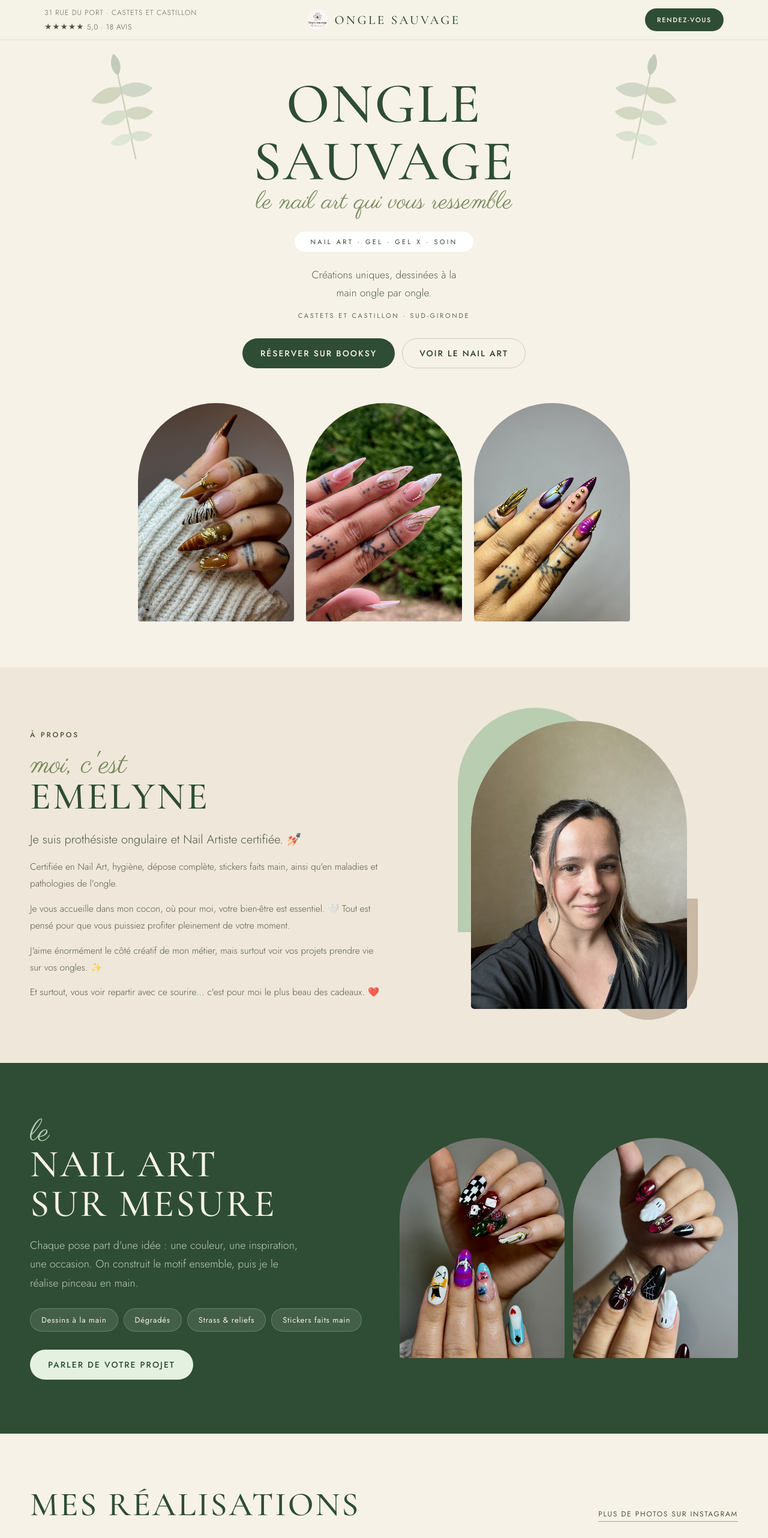
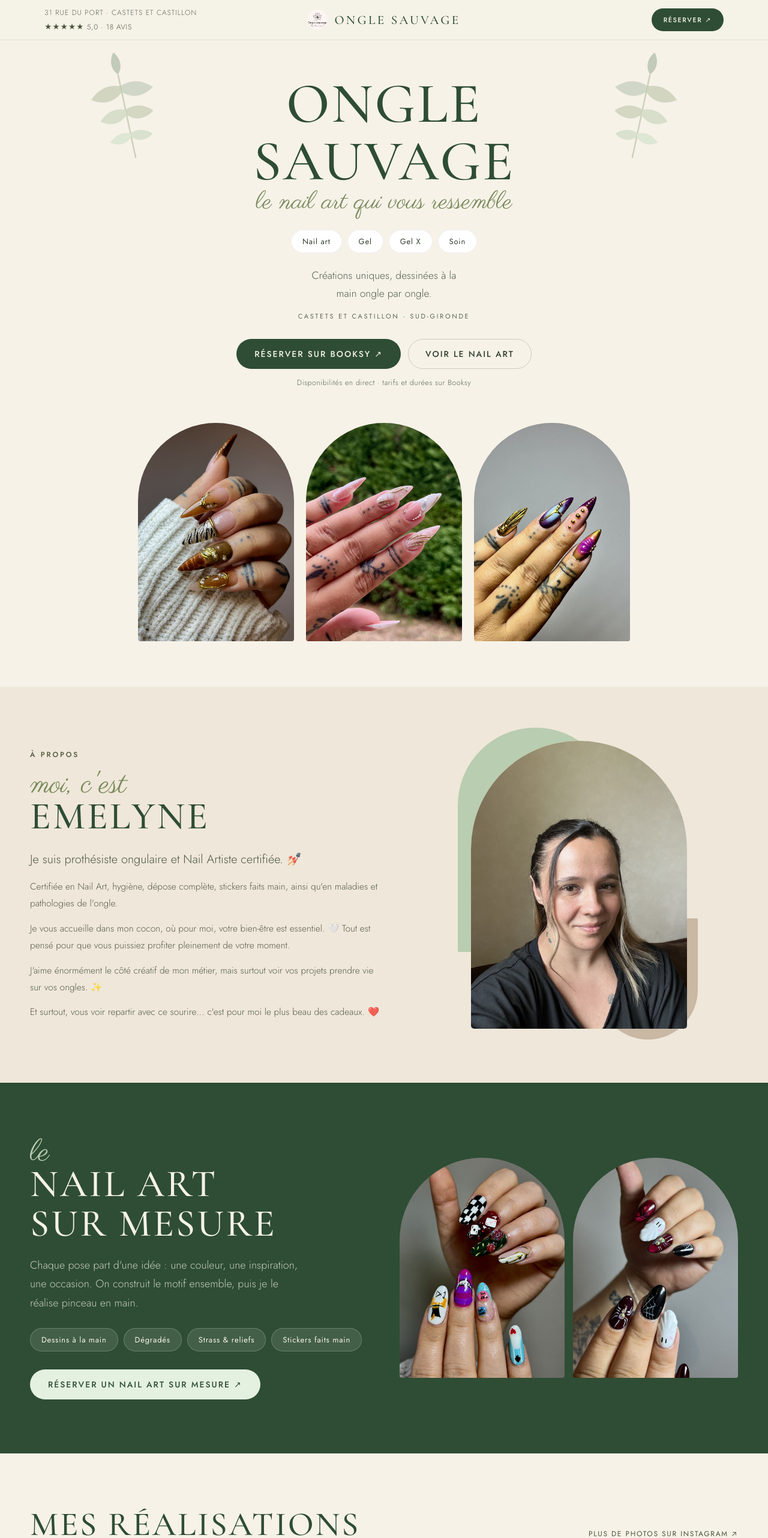
Before and after one commit to mvlemincks-ouwba/onglesauvage, a plain HTML site: page index.html in a window 1280 px wide. Shown: the top 2564 px of the page at 60% size. Drawn offline with nearby package versions, Linux system fonts and the light colour scheme.

Commit message:
fix(ux): clarifie les appels à la réservation
Cinq formulations menaient à la même fiche Booksy sans jamais dire
qu'elles ouvrent un onglet. Elles deviennent un seul verbe : « Réserver
sur Booksy ↗ » sur les appels principaux, « Réserver ↗ » dans l'en-tête
contraint, et deux exceptions motivées — « Voir les disponibilités ↗ »
sur la carte horaires, qui annonce les créneaux et non la réservation,
et le lien des avis. « Parler de votre projet » promettait une
conversation et livrait un calendrier.

Les douze liens qui ouvrent un onglet portent désormais un nom
accessible : la flèche ne doit pas porter le message à elle seule.

La pilule du héros reprenait la recette du bouton principal sans être
cliquable, et elle était plus large que lui. Elle devient quatre puces,
le composant que DESIGN.md documente comme non interactif. La rassurance
que la page possédait déjà arrive sous le bouton, là où la visiteuse
quitte le site.

Le titre des avis et le nom accessible du rail passent au neutre : la
page propose un forfait homme deux sections plus haut.

Le bouton de l'en-tête passe à 11px, plancher de lisibilité d'un texte
fonctionnel. Mesuré à 360px, il tient sur une ligne sans débordement.

Co-Authored-By: Claude Opus 5 <noreply@anthropic.com>

```diff
--- a/index.html
+++ b/index.html
@@ -141,7 +141,7 @@
     .topbar-inner{flex-wrap:nowrap;gap:10px;padding:10px 16px}
     .brand{font-size:16px;gap:8px;letter-spacing:.12em}
     .brand img{width:28px;height:28px}
-    .nav-cta .btn{padding:10px 14px;font-size:10px;letter-spacing:.1em;white-space:nowrap}
+    .nav-cta .btn{padding:10px 14px;font-size:11px;letter-spacing:.1em;white-space:nowrap}
   }
 
   /* Héro */
@@ -164,11 +164,10 @@
     font-family:'Parisienne',cursive;color:var(--sage-mid);
     font-size:clamp(24px,3.4vw,42px);line-height:1.15;margin:-.08em 0 0;
   }
-  .hero-tag{
-    display:inline-block;margin-top:22px;
-    background:#fff;color:var(--ink);border:1px solid rgba(51,64,47,.08);
-    border-radius:999px;
-    padding:9px 26px;font-size:11px;letter-spacing:.3em;text-transform:uppercase;
+  .hero-chips{justify-content:center;margin-top:20px}
+  .hero-note{
+    margin:14px 0 0;font-size:12.5px;letter-spacing:.04em;
+    color:rgba(51,64,47,.78);font-weight:300;
   }
   .hero .lede{margin:22px auto 0;max-width:36ch;font-size:clamp(15px,1.4vw,17.5px)}
   .hero-place{
@@ -455,7 +454,7 @@
       <img src="assets/logo.jpg" alt="" width="34" height="34">Ongle Sauvage
     </a>
     <div class="nav-cta">
-      <a class="btn btn-forest" href="https://booksy.com/fr-fr/62614_ongle-sauvage_onglerie_80506_castillon-de-castets" target="_blank" rel="noopener">Rendez-vous</a>
+      <a class="btn btn-forest" href="https://booksy.com/fr-fr/62614_ongle-sauvage_onglerie_80506_castillon-de-castets" target="_blank" rel="noopener" aria-label="Réserver sur Booksy (nouvel onglet)">Réserver ↗</a>
     </div>
   </div>
 </header>
@@ -487,13 +486,19 @@
       <h1>Ongle<br>
       Sauvage</h1>
       <p class="script-lead">le nail art qui vous ressemble</p>
-      <div class="hero-tag">Nail art · Gel · Gel X · Soin</div>
+      <div class="chips hero-chips">
+        <span class="chip">Nail art</span>
+        <span class="chip">Gel</span>
+        <span class="chip">Gel X</span>
+        <span class="chip">Soin</span>
+      </div>
       <p class="lede">Créations uniques, dessinées à la main ongle&nbsp;par&nbsp;ongle.</p>
       <p class="hero-place">Castets et Castillon · Sud-Gironde</p>
       <div class="btn-row">
-        <a class="btn btn-forest" href="https://booksy.com/fr-fr/62614_ongle-sauvage_onglerie_80506_castillon-de-castets" target="_blank" rel="noopener">Réserver sur Booksy</a>
+        <a class="btn btn-forest" href="https://booksy.com/fr-fr/62614_ongle-sauvage_onglerie_80506_castillon-de-castets" target="_blank" rel="noopener" aria-label="Réserver sur Booksy (nouvel onglet)">Réserver sur Booksy ↗</a>
         <a class="btn btn-ghost" href="#nailart">Voir le nail art</a>
       </div>
+      <p class="hero-note">Disponibilités en direct · tarifs et durées sur Booksy</p>
       <div class="hero-strip">
         <div class="arch">
           <img src="assets/nailart-ambre-perles.jpg" alt="Nail art ambre et doré, reliefs dorés et perles" loading="lazy">
@@ -543,7 +548,7 @@
           <span class="chip chip-dark">Strass &amp; reliefs</span>
           <span class="chip chip-dark">Stickers faits main</span>
         </div>
-        <a class="btn btn-pale" href="https://booksy.com/fr-fr/62614_ongle-sauvage_onglerie_80506_castillon-de-castets" target="_blank" rel="noopener">Parler de votre projet</a>
+        <a class="btn btn-pale" href="https://booksy.com/fr-fr/62614_ongle-sauvage_onglerie_80506_castillon-de-castets" target="_blank" rel="noopener" aria-label="Réserver un nail art sur mesure (nouvel onglet)">Réserver un nail art sur mesure ↗</a>
       </div>
       <div class="duo">
         <div class="arch">
@@ -560,7 +565,7 @@
     <div class="shell">
       <div class="gallery-head">
         <h2>Mes réalisations</h2>
-        <a href="https://www.instagram.com/ongle_sauvage/" target="_blank" rel="noopener">Plus de photos sur Instagram</a>
+        <a href="https://www.instagram.com/ongle_sauvage/" target="_blank" rel="noopener" aria-label="Plus de photos sur Instagram (nouvel onglet)">Plus de photos sur Instagram ↗</a>
       </div>
       <div class="gallery-rail rail-scroll" id="galerieRail" tabindex="0" role="group" aria-label="Mes réalisations, défilement horizontal">
         <div class="arch">
@@ -685,7 +690,7 @@
         </div>
       </div>
       <div class="center">
-        <a class="btn btn-forest" href="https://booksy.com/fr-fr/62614_ongle-sauvage_onglerie_80506_castillon-de-castets" target="_blank" rel="noopener">Voir tous les tarifs et réserver</a>
+        <a class="btn btn-forest" href="https://booksy.com/fr-fr/62614_ongle-sauvage_onglerie_80506_castillon-de-castets" target="_blank" rel="noopener" aria-label="Réserver sur Booksy (nouvel onglet)">Réserver sur Booksy ↗</a>
       </div>
     </div>
   </section>
@@ -725,7 +730,7 @@
           </li>
         </ul>
         <div class="btn-row">
-          <a class="btn btn-ghost" href="https://booksy.com/fr-fr/62614_ongle-sauvage_onglerie_80506_castillon-de-castets" target="_blank" rel="noopener">Voir les disponibilités</a>
+          <a class="btn btn-ghost" href="https://booksy.com/fr-fr/62614_ongle-sauvage_onglerie_80506_castillon-de-castets" target="_blank" rel="noopener" aria-label="Voir les disponibilités sur Booksy (nouvel onglet)">Voir les disponibilités ↗</a>
         </div>
       </div>
     </div>
@@ -734,10 +739,10 @@
   <section class="section reviews">
     <div class="shell">
       <div class="reviews-head">
-        <h2>Elles en parlent</h2>
+        <h2>Ce qu'on en dit</h2>
         <div class="reviews-score">★ <span data-avis-rating>5,0</span> sur <span data-avis-count>18</span> avis Booksy</div>
       </div>
-      <div class="reviews-rail rail-scroll" id="reviewsRail" tabindex="0" role="group" aria-label="Avis clientes, défilement horizontal">
+      <div class="reviews-rail rail-scroll" id="reviewsRail" tabindex="0" role="group" aria-label="Avis de la clientèle, défilement horizontal">
         <!-- avis:start — cartes régénérées par .github/workflows/avis-booksy.yml, ne pas éditer à la main -->
         <article class="review">
           <div class="quote">&ldquo;</div>
@@ -795,7 +800,7 @@
         <!-- avis:end -->
       </div>
       <div class="rail-foot">
-        <div class="rail-hint">Faites défiler · <a href="https://booksy.com/fr-fr/62614_ongle-sauvage_onglerie_80506_castillon-de-castets#reviews" target="_blank" rel="noopener">les <span data-avis-count>18</span> avis sur Booksy ↗</a></div>
+        <div class="rail-hint">Faites défiler · <a href="https://booksy.com/fr-fr/62614_ongle-sauvage_onglerie_80506_castillon-de-castets#reviews" target="_blank" rel="noopener" aria-label="Lire tous les avis sur Booksy (nouvel onglet)">les <span data-avis-count>18</span> avis sur Booksy ↗</a></div>
         <div class="rail-nav">
           <button class="rail-btn" type="button" data-rail="prev" data-target="reviewsRail" aria-label="Avis précédents">&#8592;</button>
           <button class="rail-btn" type="button" data-rail="next" data-target="reviewsRail" aria-label="Avis suivants">&#8594;</button>
@@ -832,9 +837,9 @@
   <section class="section social">
     <div class="shell">
       <h2><span class="script">suivez le travail</span>
-      <a href="https://www.instagram.com/ongle_sauvage/" target="_blank" rel="noopener">@ongle_sauvage</a></h2>
+      <a href="https://www.instagram.com/ongle_sauvage/" target="_blank" rel="noopener" aria-label="Le compte Instagram @ongle_sauvage (nouvel onglet)">@ongle_sauvage</a></h2>
       <p>Les nouvelles créations, les projets en cours et les disponibilités de dernière minute y passent en premier.</p>
-      <a class="btn btn-forest" href="https://www.instagram.com/ongle_sauvage/" target="_blank" rel="noopener">Voir le compte Instagram</a>
+      <a class="btn btn-forest" href="https://www.instagram.com/ongle_sauvage/" target="_blank" rel="noopener" aria-label="Voir le compte Instagram (nouvel onglet)">Voir le compte Instagram ↗</a>
     </div>
   </section>
 </main>
@@ -857,9 +862,9 @@
         <div class="footer-value"><a class="footer-tel" href="tel:+33781855770">07 81 85 57 70</a></div>
       </div>
       <div class="footer-actions">
-        <a class="btn btn-pale" href="https://booksy.com/fr-fr/62614_ongle-sauvage_onglerie_80506_castillon-de-castets" target="_blank" rel="noopener">Réserver sur Booksy</a>
-        <a class="footer-link" href="https://www.instagram.com/ongle_sauvage/" target="_blank" rel="noopener">Instagram ↗</a>
-        <a class="footer-link" href="https://www.facebook.com/share/1AzJnumA5m/" target="_blank" rel="noopener">Facebook ↗</a>
+        <a class="btn btn-pale" href="https://booksy.com/fr-fr/62614_ongle-sauvage_onglerie_80506_castillon-de-castets" target="_blank" rel="noopener" aria-label="Réserver sur Booksy (nouvel onglet)">Réserver sur Booksy ↗</a>
+        <a class="footer-link" href="https://www.instagram.com/ongle_sauvage/" target="_blank" rel="noopener" aria-label="Instagram (nouvel onglet)">Instagram ↗</a>
+        <a class="footer-link" href="https://www.facebook.com/share/1AzJnumA5m/" target="_blank" rel="noopener" aria-label="Facebook (nouvel onglet)">Facebook ↗</a>
       </div>
     </div>
     <div class="footer-bottom">
```
